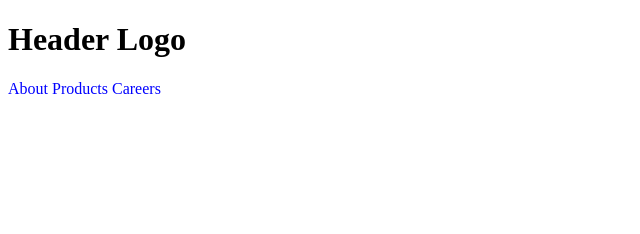
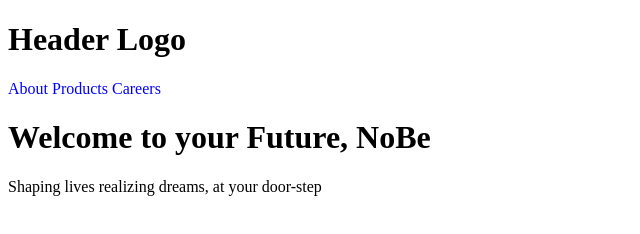
Before and after one commit to drjvtlkr/landing-page, a plain HTML site: page index.html in a window 1280 px wide. Shown: the whole page, without its empty margins (0-640 px from the left). Drawn offline with Linux system fonts and the light colour scheme.

Commit message:
p and h1

```diff
--- a/index.html
+++ b/index.html
@@ -18,6 +18,14 @@
                 <a href="" class="nav-link">Careers</a>
             </div>
         </div>
+        <div class="main-content">
+            <div class="main-info">
+                <h1>
+                    Welcome to your Future, NoBe
+                </h1>
+                <p>Shaping lives realizing dreams, at your door-step </p>
+            </div>
+        </div>
         </div>
     </div>
 
```
